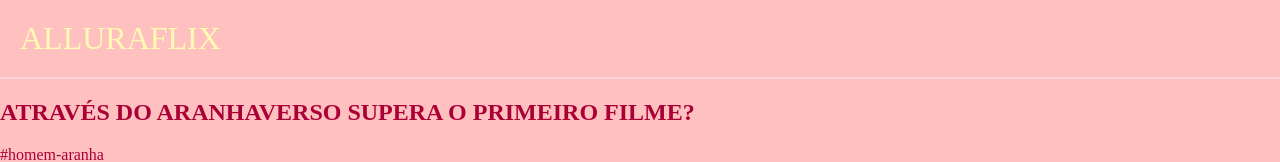
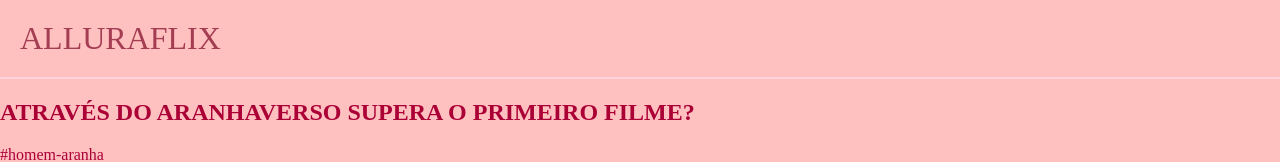
Before and after one commit to marcelanunessantiago/ALURAFLIX, a plain HTML site: page index.html in a window 1280 px wide. Shown: the top 162 px of the page. Drawn offline with Linux system fonts and the light colour scheme.

Commit message:
cores cabeçalho

```diff
--- a/style.css
+++ b/style.css
@@ -8,5 +8,5 @@ header {
     border-bottom: solid 2px rgb(255, 212, 223);
     padding: 20px;
     font-size: 32px;
-    color: rgb(255, 251, 179);
+    color: rgb(164, 60, 82);
 }
```
